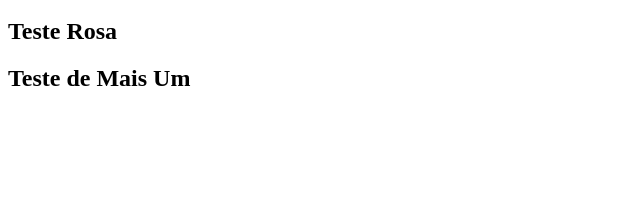
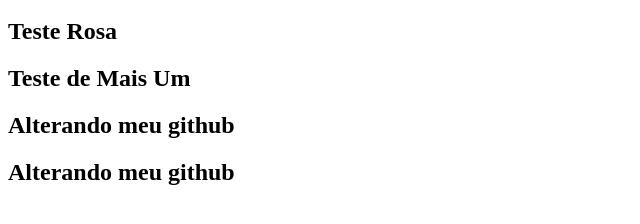
Before and after one commit to RosangelaRS1982/Site-vendas, a plain HTML site: page index.html in a window 1280 px wide. Shown: the part 100-324 px from the top of the page, without its empty margins (0-640 px from the left). Drawn offline with Linux system fonts and the light colour scheme.

Commit message:
mais uma alteracao

```diff
--- a/index.html
+++ b/index.html
@@ -11,5 +11,9 @@
     <a href="vendas.html">Voltar  para a pagina de inicial</a>
     <h2>Teste Rosa</h2>
     <h2>Teste de Mais Um</h2>
+
+    <h2>Alterando meu github</h2>
+    <h2>Alterando meu github</h2>
+
 </body>
 </html>
```
